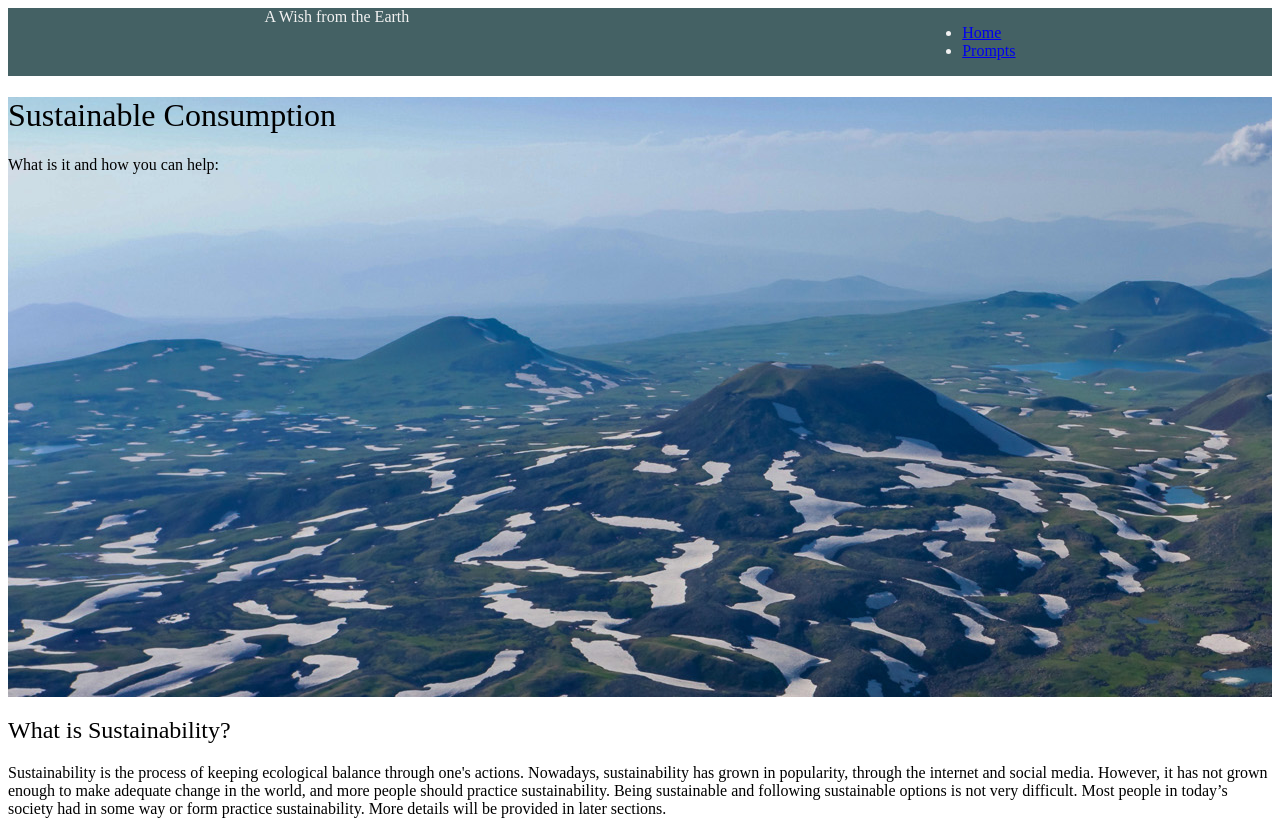
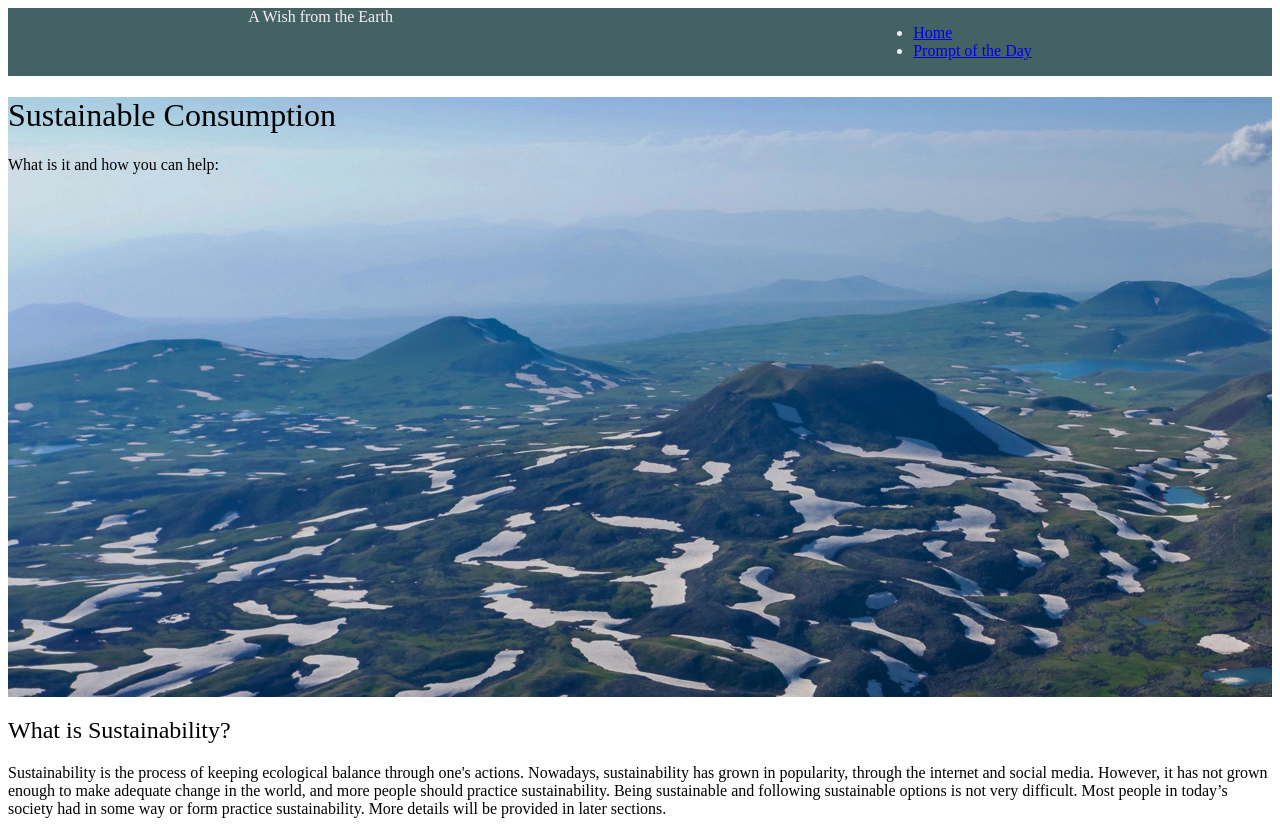
Before and after one commit to Marthalopez7/LunarHacks2022, a plain HTML site: page index.html in a window 1280 px wide. Drawn offline with Linux system fonts and the light colour scheme; a web font is replaced by a local one.

Commit message:
Update index.html

```diff
--- a/index.html
+++ b/index.html
@@ -14,7 +14,7 @@
             <div class="logo">A Wish from the Earth</div>
             <ul>
                 <li><a href="index.html">Home</a></li>
-                <li><a href="prompt.html">Prompts</a></li>
+                <li><a href="prompt.html">Prompt of the Day</a></li>
             </ul>
         </nav>
     </header>
```
